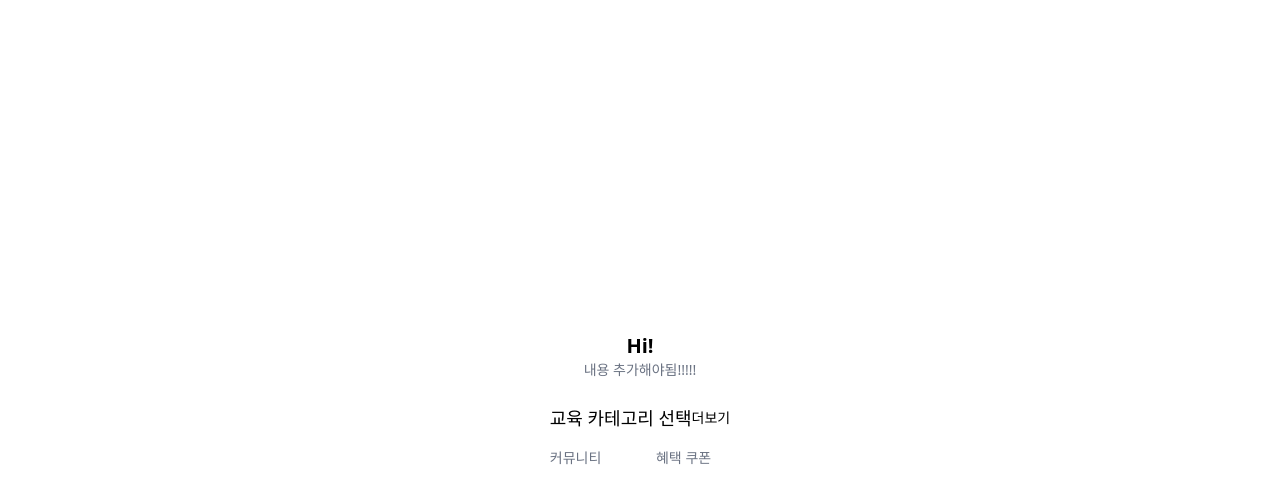
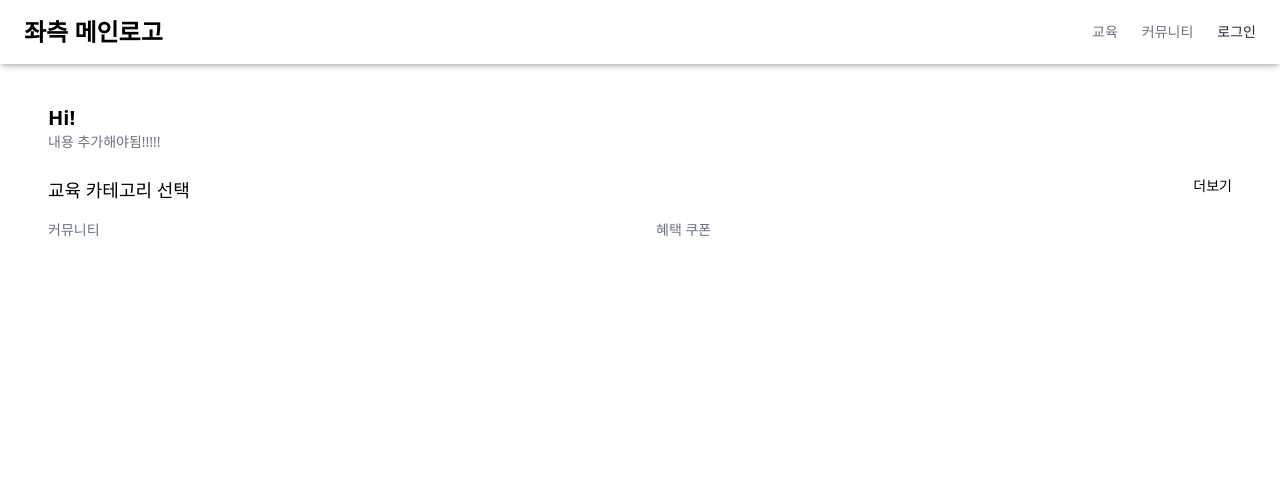
Before and after one commit to hongik-aja/aja-FE, a React (Vite) app: page / in a window 1280 px wide. Shown: the top 504 px of the page. Built offline with nearby package versions, Linux system fonts and the light colour scheme.

Commit message:
메인 페이지 초안

```diff
--- a/src/App.jsx
+++ b/src/App.jsx
@@ -1,15 +1,23 @@
 import { BrowserRouter, Route, Routes } from 'react-router-dom';
 import { Layout } from './components/layout/Layout';
 import { Home } from './pages/Home';
+import {Community} from './pages/Community';
+import {Login} from './pages/Login';
+import Navbar from './components/Navbar';
 
 const App = () => {
   return (
     <BrowserRouter>
+      <Navbar />
+      <div className="pt-20 px-6">
      <Routes>
         <Route path="/" element={<Layout />}>
           <Route index element={<Home />} />
+          <Route path="/Community" element={<Community />} />
+          <Route path="/Login" element={<Login />} />
         </Route>
       </Routes>
+      </div>
     </BrowserRouter>
   );
 }
--- a/src/components/Card.jsx
+++ /dev/null
@@ -1,70 +0,0 @@
-import { useNavigate } from 'react-router-dom';
-import defaultImage from '../assets/defaultImage.png';
-
-export default function Card({ id, category, name, price, onAddToCart }) {
-
-  const navigate = useNavigate();
-
-  const handleCardClick = () => {
-    navigate(`/product/${id}`);
-  };
-
-  return (
-    <div
-      onClick={handleCardClick}
-      className="
-        bg-white rounded-xl overflow-hidden shadow hover:shadow-md transition duration-300
-        ph:max-w-[90vw] dt:max-w-sm cursor-pointer
-      "
-    >
-      {/* 이미지 영역 */}
-      <div
-        className="
-          w-full overflow-hidden
-          ph:aspect-square dt:aspect-[3/2]
-        "
-      >
-        <img
-          src={defaultImage}
-          alt={name}
-          className="w-full h-full object-cover"
-        />
-      </div>
-
-      {/* 텍스트 + 버튼 영역 */}
-      <div className="p-4">
-        {/* 카테고리 */}
-        <p className="text-gray-500 mb-1 ph:text-xs dt:text-sm">
-          {category}
-        </p>
-
-        {/* 상품명 */}
-        <h3 className="font-semibold text-gray-800 mb-2 truncate ph:text-sm dt:text-base">
-          {name}
-        </h3>
-
-        {/* 가격 + 장바구니 버튼 */}
-        <div className="flex justify-between items-center">
-          <span className="font-bold ph:text-base dt:text-lg">
-            ₩{price.toLocaleString()}
-          </span>
-
-          <button
-            onClick={(e) => {
-              e.stopPropagation(); // 카드 클릭 이벤트 방지
-              onAddToCart();       // 장바구니 추가
-            }}
-            className="
-              bg-violet-600 text-white rounded hover:bg-violet-700
-              ph:px-2 dt:px-3
-              ph:py-0.5 dt:py-1
-              ph:text-xs dt:text-sm
-            "
-          >
-            Add to cart
-          </button>
-        </div>
-      </div>
-    </div>
-  );
-}
--- a/src/components/Navbar.jsx
+++ b/src/components/Navbar.jsx
@@ -1,13 +1,12 @@
 import React, { useState } from 'react';
 import { Link, useNavigate } from 'react-router-dom';
-import profileIcon from '../assets/profile-icon.svg';
 
 const Navbar = () => {
   const [isOpen, setIsOpen] = useState(false);
   const [search, setSearch] = useState('');
   const navigate = useNavigate();
 
-  const handleSearchChange = (e) => {s
+  const handleSearchChange = (e) => {
     setSearch(e.target.value);
   };
 
@@ -19,23 +18,29 @@ const Navbar = () => {
   };
 
   return (
-    <nav className="w-full flex items-center justify-between px-6 py-4 shadow-sm bg-white fixed top-0 left-0 z-50">
+    <nav className="w-full bg-white shadow-md fixed top-0 left-0 z-50 px-6 py-4 flex justify-between items-center">
       {/* 좌측 로고 */}
       <div className="flex items-center gap-2">
         <Link to="/">
-          <h1 className="text-xl md:text-2xl font-bold text-violet-600">화면 메인페이지로 가는 좌측 메인로고</h1>
+          <h1 className="text-xl md:text-2xl font-bold text-yellow">
+            좌측 메인로고
+          </h1>
         </Link>
       </div>
 
+      {/* 우측 메뉴 */}
+      <div className="hidden md:flex items-center gap-6 ml-4">
+         <Link to="/Layout" className="text-sm text-gray-500 hover:underline">
+          교육
+        </Link>
+        <Link to="/Community" className="text-sm text-gray-500 hover:underline">
+          커뮤니티
+        </Link>
+        <Link to="/Login" className="flex items-center gap-1 text-sm text-gray-800 hover:underline">
+         로그인
+        </Link>
 
-      {/* 우측 Sign In */}
-      <div className="hidden md:flex items-center gap-6 ml-4">
-        <Link to="/signin" className="flex items-center gap-1 text-sm text-gray-800 hover:underline">
-          Sign In
-        </Link>
-        <Link to="/community">
-          <p className="text-sm text-gray-500">커뮤니티</p>
-        </Link>
+
       </div>
     </nav>
   );
--- a/src/components/layout/Layout.jsx
+++ b/src/components/layout/Layout.jsx
@@ -1,10 +1,13 @@
+//메인 페이지에서 카테고리 8개 나오는 부분
 import { Outlet } from 'react-router-dom';
-
+import Navbar from '../Navbar';
 export const Layout = () => {
   return (
-    <div className="flex min-h-screen flex-col">
-      <main className="flex-1 flex flex-col items-center justify-center">
+    <div>
+      <Navbar />
+      <main>
         <Outlet />
+
       </main>
     </div>
   );
--- a/src/index.css
+++ b/src/index.css
@@ -1,5 +1,6 @@
 @import 'tailwindcss';
 
-@theme {
-  --color-main: #4f46e5;
+body {
+  margin: 0;
+  padding: 0;
 }
--- a/src/pages/Home.jsx
+++ b/src/pages/Home.jsx
@@ -1,72 +1,22 @@
-import React, { useEffect, useState } from 'react';
-import { useLocation } from 'react-router-dom';
-import Navbar from '../components/Navbar';
-
-//import Card from '../components/Card';
-//import { fetchAllProducts, searchProducts } from '../apis/products';
-
 export function Home() {
-  const [products, setProducts] = useState([]);
-  const location = useLocation();
-  const searchQuery = new URLSearchParams(location.search).get('q');
-
-  useEffect(() => {
-    const loadProducts = async () => {
-      try {
-        const result = searchQuery
-          ? await searchProducts(searchQuery)
-          : await fetchAllProducts();
-        console.log('API 응답 데이터: ', result);
-        setProducts(Array.isArray(result) ? result : []);
-      } catch (err) {
-        console.error('상품 불러오기 실패:', err);
-        setProducts([]);
-      }
-    };
-
-    loadProducts();
-  }, [searchQuery]);
-
-
   return (
-    <div className="p-6 max-w-screen-xl mx-auto">
-      <div className="text-center mb-6">
+    <div className="w-full min-h-screen">
+      <div className="p-6">
+        <div className="mb-6">
           <h2 className="text-xl font-semibold">Hi!</h2>
           <p className="text-sm text-gray-500">내용 추가해야됨!!!!!</p>
         </div>
 
-      <div className="flex justify-between items-center mb-4">
+        <div className="flex justify-between mb-4">
           <h3 className="text-lg font-medium">교육 카테고리 선택</h3>
           <a href="#" className="text-sm text-black-600 hover:underline">더보기</a>
         </div>
 
-      <div className="grid grid-cols-2 md:grid-cols-4 gap-4">
-        {Array.isArray(products) && products.map((product) => {
-          return (
-          <Card
-            key={product.id}
-            {...product}
-          />
+        <div className="grid grid-cols-2 md:grid-cols-2 gap-8">
+          <p className="text-sm text-gray-500">커뮤니티</p>
+          <p className="text-sm text-gray-500">혜택 쿠폰</p>
+        </div>
+      </div>
+    </div>
   );
-          })}
-      </div>
-
-
-      <div className="grid grid-cols-2 md:grid-cols-2 gap-8">
-        <p className="text-sm  text-gray-500">커뮤니티</p>
-        <p className="text-sm text-gray-500">혜택 쿠폰</p>
-        {Array.isArray(products) && products.map((product) => {
-          return (
-          <Card
-            key={product.id}
-            {...product}
-          />
-          );
-          })}
-      </div>
-
-    </div>
-
-
-  );
-};
+}
--- a/src/pages/SignIn.jsx
+++ /dev/null
@@ -1,12 +0,0 @@
-import { Outlet } from 'react-router-dom';
-
-export const SignIn = () => {
-  return (
-    <div className="flex min-h-screen flex-col">
-      <main className="flex-1 flex flex-col items-center justify-center">
-        로그인 페이지입니다
-        <Outlet />
-      </main>
-    </div>
-  );
-};
--- /dev/null
+++ b/tailwind.config.js
@@ -0,0 +1,10 @@
+// tailwind.config.js
+module.exports = {
+  theme: {
+    extend: {
+      colors: {
+        'main-3': '#FBFBF3',
+      },
+    },
+  },
+};
```
Lines whose indentation alone changed are shown as unchanged.
